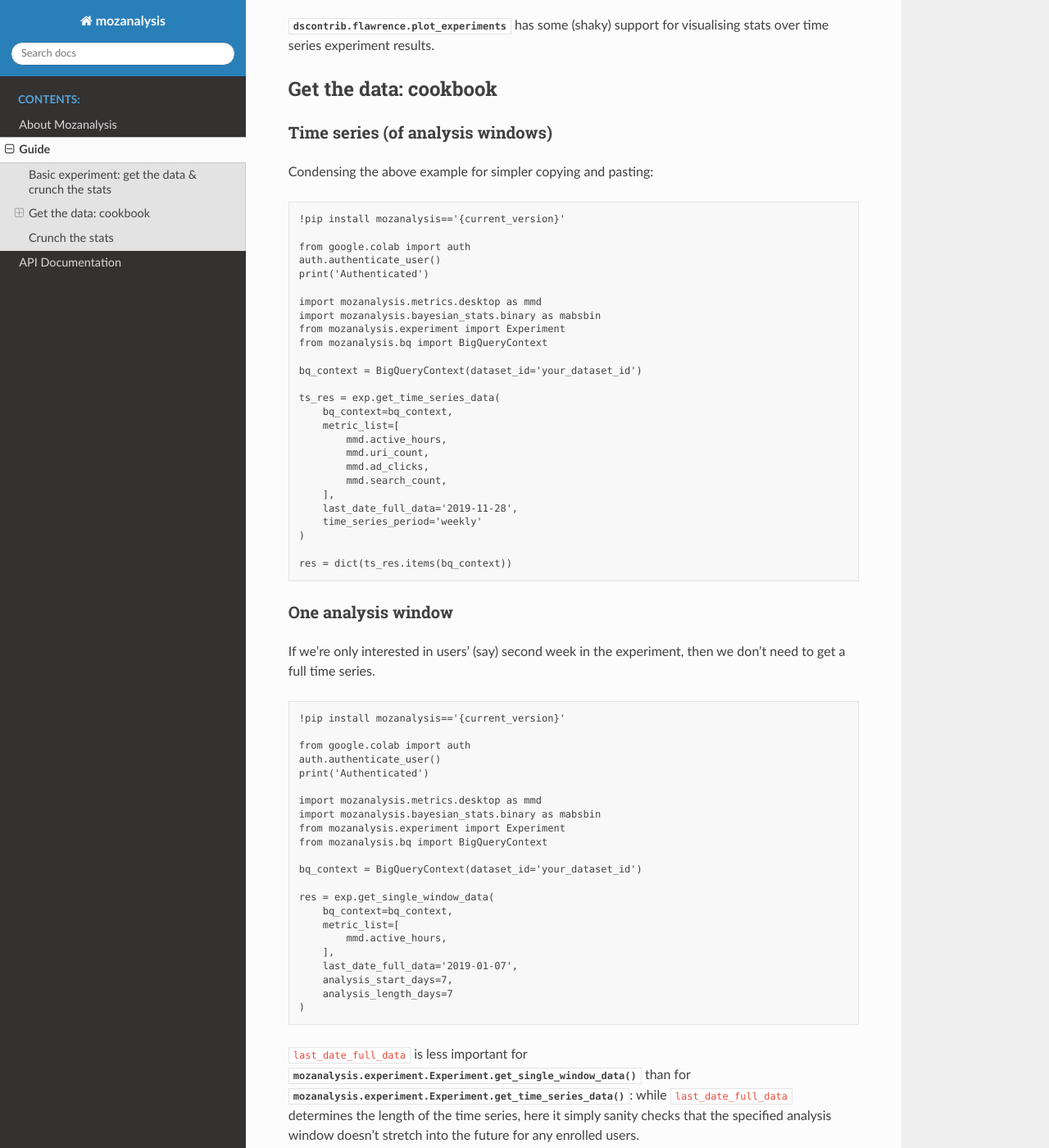
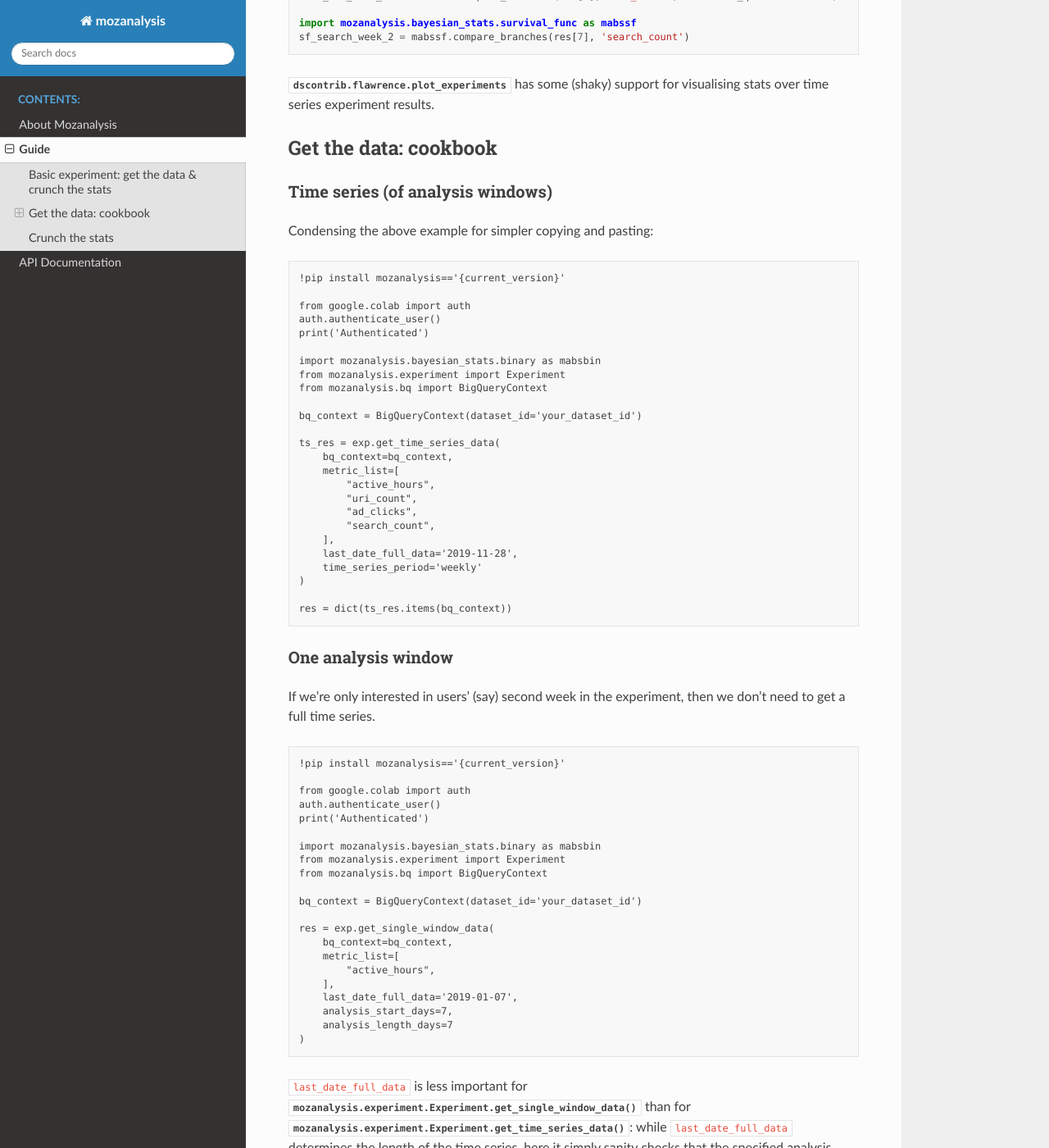
Before and after one commit to mozilla/mozanalysis, a Sphinx documentation site: the page built from docs/guide.rst, in a window 1280 px wide and 1400 px high, scrolled down 5712 px. Shown: the whole window at 82% size. Built offline with Sphinx 7.4.7 and the Read the Docs theme 2.0.0, drawn with Linux system fonts in a browser that asks for light colours; some of the changed text lies outside the part shown.

Commit message:
Update docs

```diff
--- a/docs/guide.rst
+++ b/docs/guide.rst
@@ -19,7 +19,6 @@ We take the per-notebook daily trudge::
 
 Then we import the necessary classes for getting the data, and for analysing the data, and for interacting with BigQuery::
 
-    import mozanalysis.metrics.desktop as mmd
     import mozanalysis.bayesian_stats.binary as mabsbin
     from mozanalysis.experiment import Experiment
     from mozanalysis.bq import BigQueryContext
@@ -65,16 +65,18 @@ A metric must be computed over some `analysis window`, a period of time defined
     ts_res = exp.get_time_series_data(
         bq_context=bq_context,
         metric_list=[
-            mmd.active_hours,
-            mmd.uri_count,
-            mmd.ad_clicks,
-            mmd.search_count,
+            "active_hours",
+            "uri_count",
+            "ad_clicks",
+            "search_count",
         ],
         last_date_full_data='2019-11-28',
         time_series_period='weekly'
     )
 
 The first two arguments to :meth:`mozanalysis.experiment.Experiment.get_time_series_data()` should be clear by this point. ``last_date_full_data`` is the last date for which we want to use data. For a currently-running experiment, it would typically be yesterday's date (we have incomplete data for incomplete days!).
+
+Metrics are pulled in from [jetstream-config](https://github.com/mozilla/jetstream-config) based on the provided metric slugs.
 
 ``time_series_period`` can be ``'daily'``, ``'weekly'`` or ``'28_day'``. A ``'weekly'`` time series neatly sidesteps/masks weekly seasonality issues: most of the experiment subjects will enroll within a day of the experiment launching - typically a Tuesday, leading to ``'daily'`` time series reflecting a non-uniform convolution of the metrics' weekly seasonalities with the uneven enrollment numbers across the week.
 
@@ -113,7 +115,7 @@ And we can do the usual pandas DataFrame things - e.g. calculate the mean active
     Cohort_3    6.468948
     Name: active_hours, dtype: float64
 
-Suppose we want to see whether the user had any active hours in their second week in the experiment. This information can be calculated from the ``mmd.active_hours`` metric - we add this as a column to the results pandas DataFrame, then use :mod:`mozanalysis.bayesian_stats.binary` to analyse this data::
+Suppose we want to see whether the user had any active hours in their second week in the experiment. This information can be calculated from the ``active_hours`` metric - we add this as a column to the results pandas DataFrame, then use :mod:`mozanalysis.bayesian_stats.binary` to analyse this data::
 
     res[7]['active_hours_gt_0'] = res[7]['active_hours'] > 0
 
@@ -218,7 +220,6 @@ Condensing the above example for simpler copying and pasting::
     auth.authenticate_user()
     print('Authenticated')
 
-    import mozanalysis.metrics.desktop as mmd
     import mozanalysis.bayesian_stats.binary as mabsbin
     from mozanalysis.experiment import Experiment
     from mozanalysis.bq import BigQueryContext
@@ -228,10 +229,10 @@ Condensing the above example for simpler copying and pasting::
     ts_res = exp.get_time_series_data(
         bq_context=bq_context,
         metric_list=[
-            mmd.active_hours,
-            mmd.uri_count,
-            mmd.ad_clicks,
-            mmd.search_count,
+            "active_hours",
+            "uri_count",
+            "ad_clicks",
+            "search_count",
         ],
         last_date_full_data='2019-11-28',
         time_series_period='weekly'
@@ -251,7 +252,6 @@ If we're only interested in users' (say) second week in the experiment, then we
     auth.authenticate_user()
     print('Authenticated')
 
-    import mozanalysis.metrics.desktop as mmd
     import mozanalysis.bayesian_stats.binary as mabsbin
     from mozanalysis.experiment import Experiment
     from mozanalysis.bq import BigQueryContext
@@ -261,7 +261,7 @@ If we're only interested in users' (say) second week in the experiment, then we
     res = exp.get_single_window_data(
         bq_context=bq_context,
         metric_list=[
-            mmd.active_hours,
+            "active_hours",
         ],
         last_date_full_data='2019-01-07',
         analysis_start_days=7,
```
Also changed, not shown: other parts of docs/guide.rst (+2 -1 lines), 8 other files.
